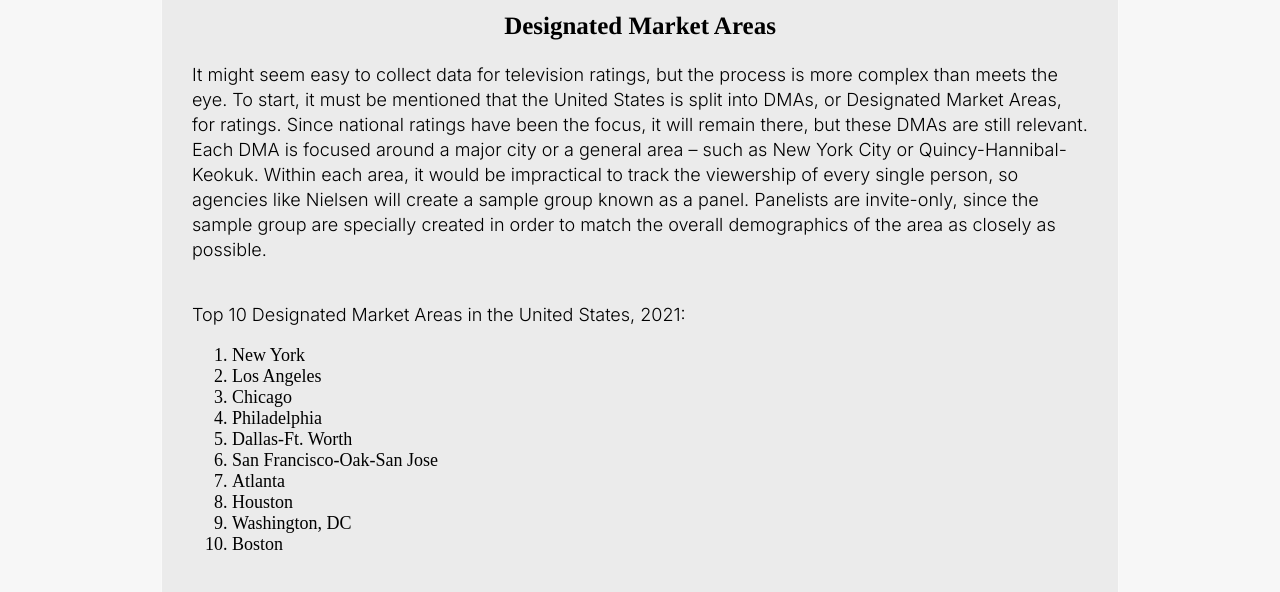
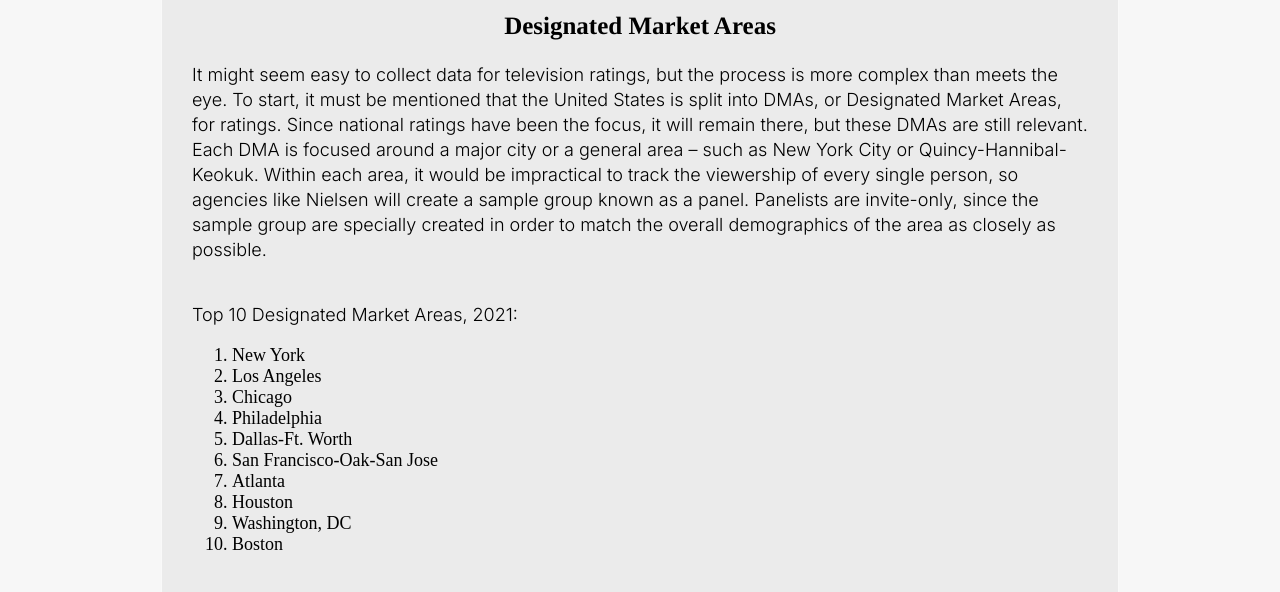
Before and after one commit to syrchanan/ist263, a plain HTML site: page project/html/collection.html in a window 1280 px wide. Shown: the part 202-794 px from the top of the page. Drawn offline with Linux system fonts and the light colour scheme.

Commit message:
Update collection.html

```diff
--- a/project/html/collection.html
+++ b/project/html/collection.html
@@ -51,7 +51,7 @@
             </section>
 
             <section>
-                <p>Top 10 Designated Market Areas in the United States, 2021: </p>
+                <p>Top 10 Designated Market Areas, 2021: </p>
                 <ol>
                     <li>New York</li>
                     <li>Los Angeles</li>
```
